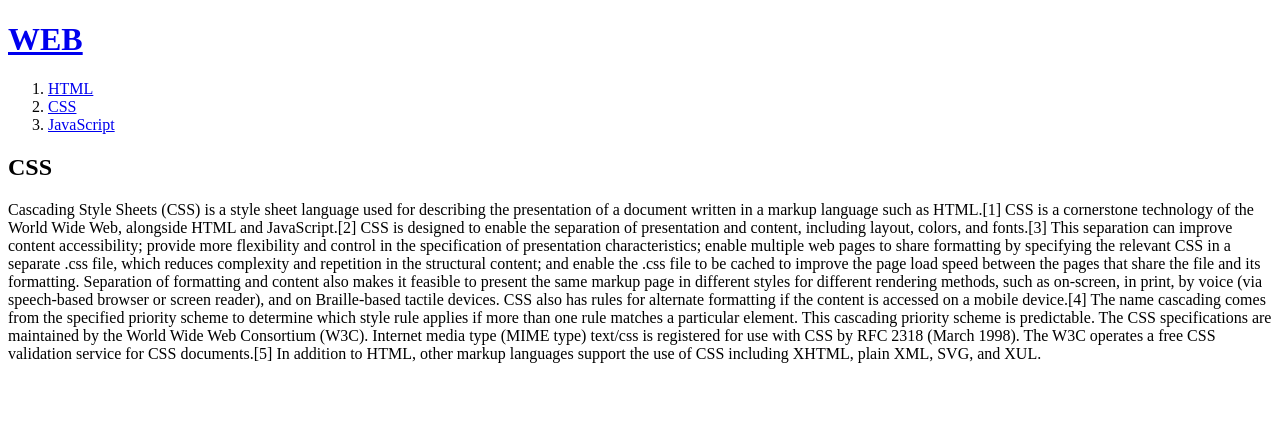
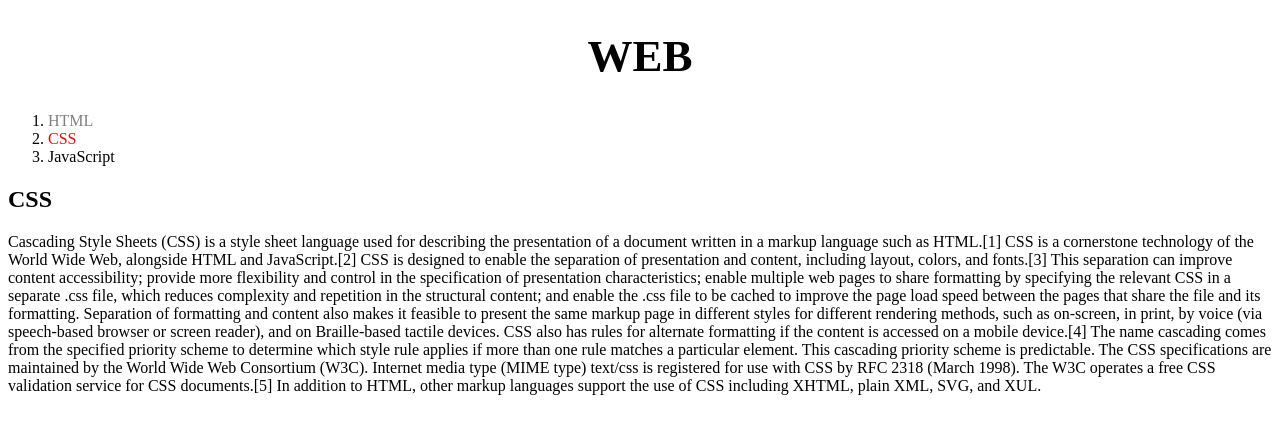
Before and after one commit to SwishAndFlick/duck-s-first-web-site, a plain HTML site: page 2.html in a window 1280 px wide. Drawn offline with Linux system fonts and the light colour scheme; a script that the page names is missing.

Commit message:
Add files via upload

```diff
--- a/2.html
+++ b/2.html
@@ -3,14 +3,38 @@
 <head>
   <title>WEB1 - CSS</title>
   <meta charset=<"urf-8">
+  <style>
+    a {
+      color:black;
+      text-decoration: none;
+    }
+    .saw {
+      color:gray;
+    }
+    #active{
+      color:red;
+    }
+    h1 {
+      font-size:45px;
+      text-align:center;
+    }
+  </style>
 </head>
 <body>
   <h1><a href="index.html">WEB</a></h1>
   <ol>
-    <li><a href="1.html">HTML</a></li>
-    <li><a href="2.html">CSS</a></li>
+    <li><a href="1.html" class="saw">HTML</a></li>
+    <li><a href="2.html" class="saw" id="active">CSS</a></li>
     <li><a href="3.html">JavaScript</a></li>
   </ol>
+  <!--
+  <h1><a href="index.html"><font color="skyblue">WEB</font></a></h1>
+  <ol>
+    <li><a href="1.html"><font color="red">HTML</font></a></li>
+    <li><a href="2.html"><font color="red">CSS</font></a></li>
+    <li><a href="3.html"><font color="red">JavaScript</font></a></li>
+  </ol>
+-->
   <h2>CSS</h2>
   <p>
     Cascading Style Sheets (CSS) is a style sheet language used for describing the presentation of a document written in a markup language such as HTML.[1] CSS is a cornerstone technology of the World Wide Web, alongside HTML and JavaScript.[2]
```
Also changed, not shown: 1.html (+10 -0 lines), 3.html (+10 -0 lines), index.html (+10 -0 lines).
